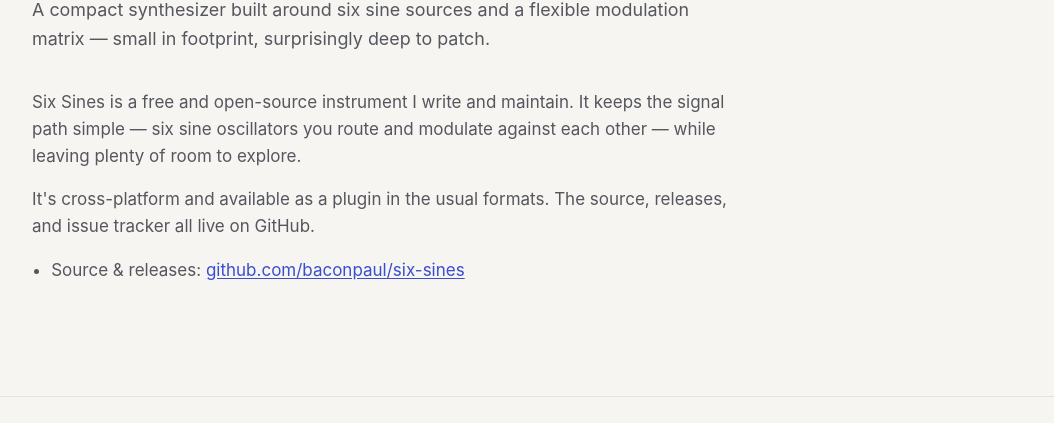
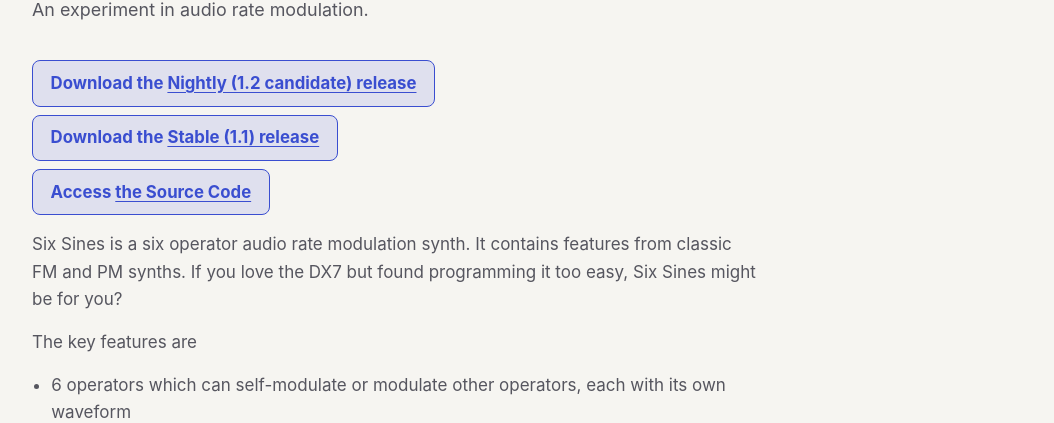
Before and after one commit to baconpaul/baconpaul.github.io, an Astro site: page /sidequests/six-sines in a window 1280 px wide. Shown: the part 280-703 px from the top of the page, without its empty margins (112-1166 px from the left). Built offline with nearby package versions, Linux system fonts and the light colour scheme; Astro itself is replaced by a stand-in of ours.

Commit message:
SixSines

```diff
--- a/src/pages/sidequests/six-sines.astro
+++ b/src/pages/sidequests/six-sines.astro
@@ -9,28 +9,34 @@ import Base from "../../layouts/Base.astro";
       <p class="eyebrow">Sidequest</p>
       <h1>Six Sines</h1>
       <p class="lede">
-        A compact synthesizer built around six sine sources and a flexible
-        modulation matrix — small in footprint, surprisingly deep to patch.
+        An experiment in audio rate modulation.
       </p>
     </div>
 
     <div class="prose">
+      <p class="download">Download the <a href="https://github.com/baconpaul/releases/Nightly">Nightly (1.2 candidate) release</a></p>
+      <p class="download">Download the  <a href="https://github.com/baconpaul/releases/v1.1.0">Stable (1.1) release</a></p>
+      <p class="download">Access <a href="https://github.com/baconpaul/six-sines">the Source Code</a></p>
       <p>
-        Six Sines is a free and open-source instrument I write and maintain. It
-        keeps the signal path simple — six sine oscillators you route and
-        modulate against each other — while leaving plenty of room to explore.
+        Six Sines is a six operator audio rate modulation synth. It contains features
+        from classic FM and PM synths. If you love the DX7 but found programming it too
+        easy, Six Sines might be for you?
       </p>
       <p>
-        It's cross-platform and available as a plugin in the usual formats. The
-        source, releases, and issue tracker all live on GitHub.
+        The key features are
+        <ul>
+          <li>6 operators which can self-modulate or modulate other operators, each with its own waveform
+          <li>A modulation system where each node in the matrix gets an LFO, an envelope, and so forth
+          <li>A wide variety of modulation mechanisms - Frequency modulation including exponential and linear/TZ,
+          Amplitude (ring) modulation, and more.
+        </ul>
       </p>
-      <ul>
-        <li>
-          Source &amp; releases: <a href="https://github.com/baconpaul/six-sines"
-            >github.com/baconpaul/six-sines</a
-          >
-        </li>
-      </ul>
+      <p>
+      In April of 2025, as Version 1.1 was shipping, the One Synth Challenge chose Six Sines as its synth of the month. You can
+      hear the final playlist here:
+      </p>
+      <iframe width="100%" height="300" scrolling="no" frameborder="no" allow="autoplay; encrypted-media" src="https://w.soundcloud.com/player/?url=https%3A//api.soundcloud.com/playlists/soundcloud%253Aplaylists%253A1977507780&color=%23ff5500&auto_play=false&hide_related=false&show_comments=true&show_user=true&show_reposts=false&show_teaser=true&visual=true"></iframe><div style="font-size: 10px; color: #cccccc;line-break: anywhere;word-break: normal;overflow: hidden;white-space: nowrap;text-overflow: ellipsis; font-family: Interstate,Lucida Grande,Lucida Sans Unicode,Lucida Sans,Garuda,Verdana,Tahoma,sans-serif;font-weight: 100;"><a href="https://soundcloud.com/kvrosc" title="One Synth Challenge" target="_blank" style="color: #cccccc; text-decoration: none;">One Synth Challenge</a> · <a href="https://soundcloud.com/kvrosc/sets/one-synth-challenge-192-six" title="One Synth Challenge #192: Six Sines by BaconPaul" target="_blank" style="color: #cccccc; text-decoration: none;">One Synth Challenge #192: Six Sines by BaconPaul</a></div>
+
     </div>
   </section>
 </Base>
--- a/src/styles/global.css
+++ b/src/styles/global.css
@@ -87,6 +87,8 @@ h3 {
   align-items: center;
   justify-content: space-between;
   padding-block: 1.1rem;
+  flex-wrap: wrap;
+  gap: 0.5rem 1.2rem;
 }
 .wordmark {
   font-weight: 700;
@@ -99,7 +101,8 @@ h3 {
 }
 .site-nav {
   display: flex;
-  gap: 1.4rem;
+  flex-wrap: wrap;
+  gap: 0.5rem 1.4rem;
   font-size: 0.95rem;
 }
 .site-nav a {
@@ -108,6 +111,12 @@ h3 {
 }
 .site-nav a:hover {
   color: var(--ink);
+}
+@media (max-width: 560px) {
+  .site-nav {
+    gap: 0.4rem 1rem;
+    font-size: 0.88rem;
+  }
 }
 
 /* ---- hero (home) ---- */
@@ -254,6 +263,27 @@ h3 {
   color: var(--accent);
   text-underline-offset: 2px;
 }
+.prose p.download {
+  display: block;
+  width: fit-content;
+  background: color-mix(in srgb, var(--accent) 12%, transparent);
+  border: 1.5px solid var(--accent);
+  color: var(--accent);
+  font-weight: 700;
+  font-size: 1.05rem;
+  padding: 0.55rem 1.1rem;
+  border-radius: 8px;
+  margin-block: 0.5rem;
+  transition: background 0.15s ease;
+}
+.prose p.download a {
+  color: inherit;
+  text-decoration: underline;
+  text-underline-offset: 3px;
+}
+.prose p.download:hover {
+  background: color-mix(in srgb, var(--accent) 22%, transparent);
+}
 .prose h2 {
   font-size: 1.5rem;
   margin-top: 2.4rem;
```
